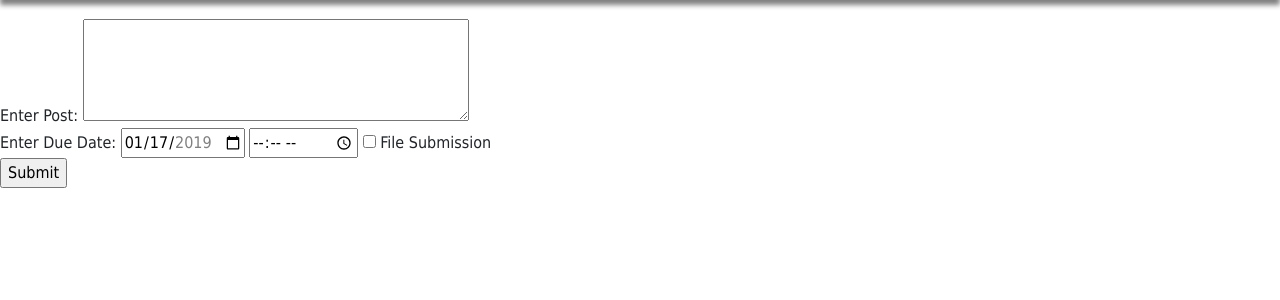
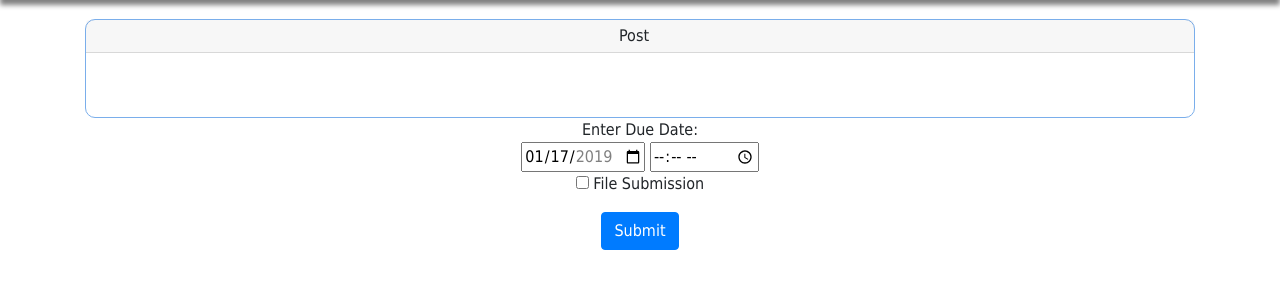
Before and after one commit to angelatom/illegalSkillsException, a Flask app: page /makepost/1 in a window 1280 px wide. Shown: the part 53-353 px from the top of the page. Run offline with Flask 2, Linux system fonts and the light colour scheme; a user stored in the database is signed in; data comes from the database, SQL or seed files in the repository; parts of the project's set-up code (start-up, migrations or seed data) failed here and were passed over; some libraries are stand-ins or nearby versions.

Commit message:
Added text editor to post creation

```diff
--- a/app.py
+++ b/app.py
@@ -303,6 +303,9 @@ def processMakePost(classID):
 	if not db.isTeacher(flask.session['userid'], classID):
 		return "User is not the teacher of this class."
 	postbody = flask.request.form['postbody']
+	postbody = postbody.replace('<br>', ' ') #Replace new lines with a space
+	postbody = postbody.replace('<div>', ' ') #Same as above, used for compatability among browsers
+	postbody = postbody.replace('</div>', '')
 	duedate = flask.request.form['duedate']
 	duetime = flask.request.form['duetime']
 	submittable = flask.request.form.get('submittable')
--- a/doc/devlog.txt
+++ b/doc/devlog.txt
@@ -291,9 +291,10 @@ aaronL -- 2019-01-16 18:16
 --------------------------------------------------------------
 - updated some class.html
 
-linK -- 2019-01-16 8:16 PM
+linK -- 2019-01-16 9:36 PM
 --------------------------------------------------------------
 - New line cleanup
 - Max file size
 - Bug fixes
+- Added text editor to post creation
 ==============================================================
--- a/static/textEditor.js
+++ b/static/textEditor.js
@@ -45,7 +45,7 @@ box.addEventListener("keydown", function(event) {
 
 submitButton.onclick = function() {
   if (box.innerHTML == null) {
-    hiddenInput.value = "No course description.";
+    hiddenInput.value = "";
   } else {
     var input = box.innerHTML.trim();
     hiddenInput.value = input;
--- a/templates/makepost.html
+++ b/templates/makepost.html
@@ -5,12 +5,27 @@
     <br>
     {% set url = "/processmakepost/" + classID|string %}
     <form action={{url}} method="POST">
-        Enter Post:
-        <textarea rows="4" cols="50" name="postbody"></textarea><br>
-        Enter Due Date:
-        <input type="date" name="duedate" value={{date}} min={{date}} max="2019-12-31">
-        <input type="time" name="duetime">
-        <input type="checkbox" name="submittable"> File Submission <br>
-          <input type="submit">
+        <div class = "container">
+            <div class="card cardOut">
+                <div class="card-header pt-1 pb-1 pl-2">
+                    <div class = "row">
+                      <div class = "col" style="text-align:center;">
+                        Post
+                      </div>
+                    </div>
+                </div>
+                <div class="card-body" id="textEditor" contenteditable="true"><br></div>
+            </div>
+            <input type="hidden" id="hiddenInput" name="postbody" value="">
+            <div style="text-align:center;">
+                Enter Due Date:<br>
+                <input type="date" name="duedate" value={{date}} min={{date}} max="2019-12-31">
+                <input type="time" name="duetime"><br>
+                <input type="checkbox" name="submittable"> File Submission <br>
+                <input type="submit" id="submitButton" class="btn btn-primary mt-3">
+            </div>
+        </div>
       </form>
+
+      <script src="../static/textEditor.js"></script>
  {% endblock %}
```
